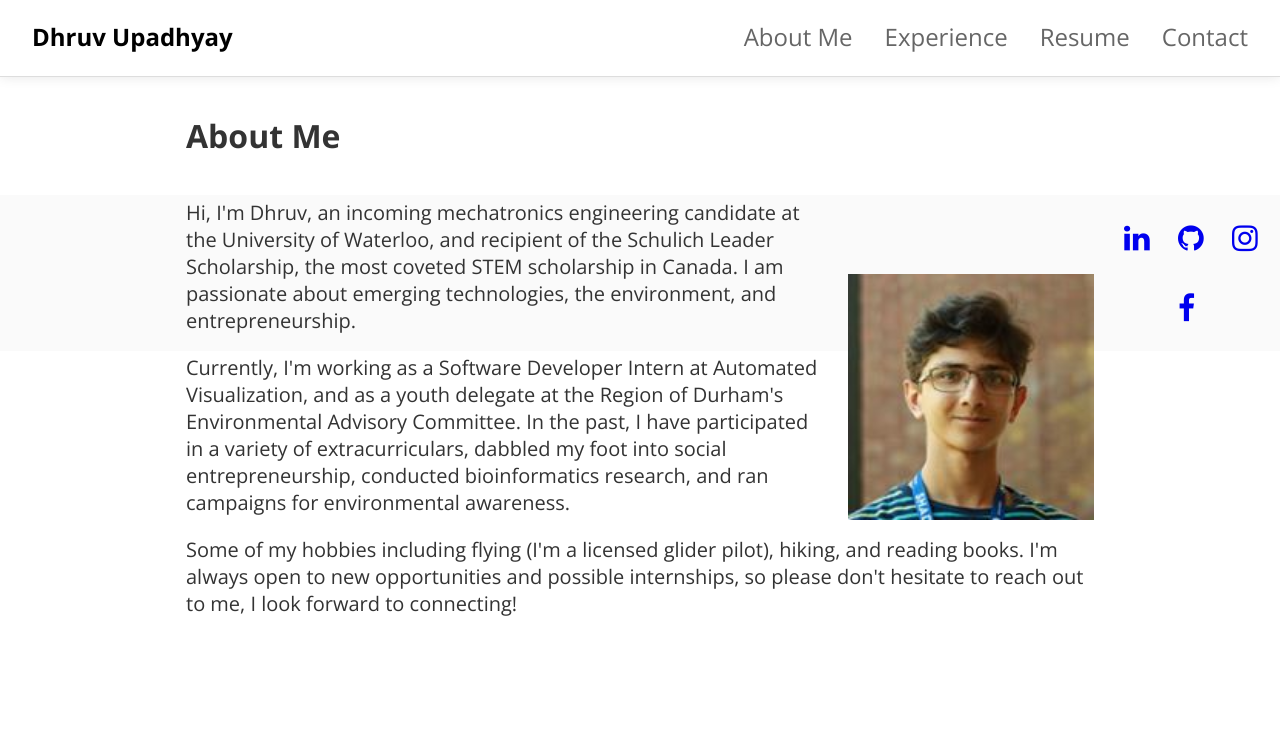
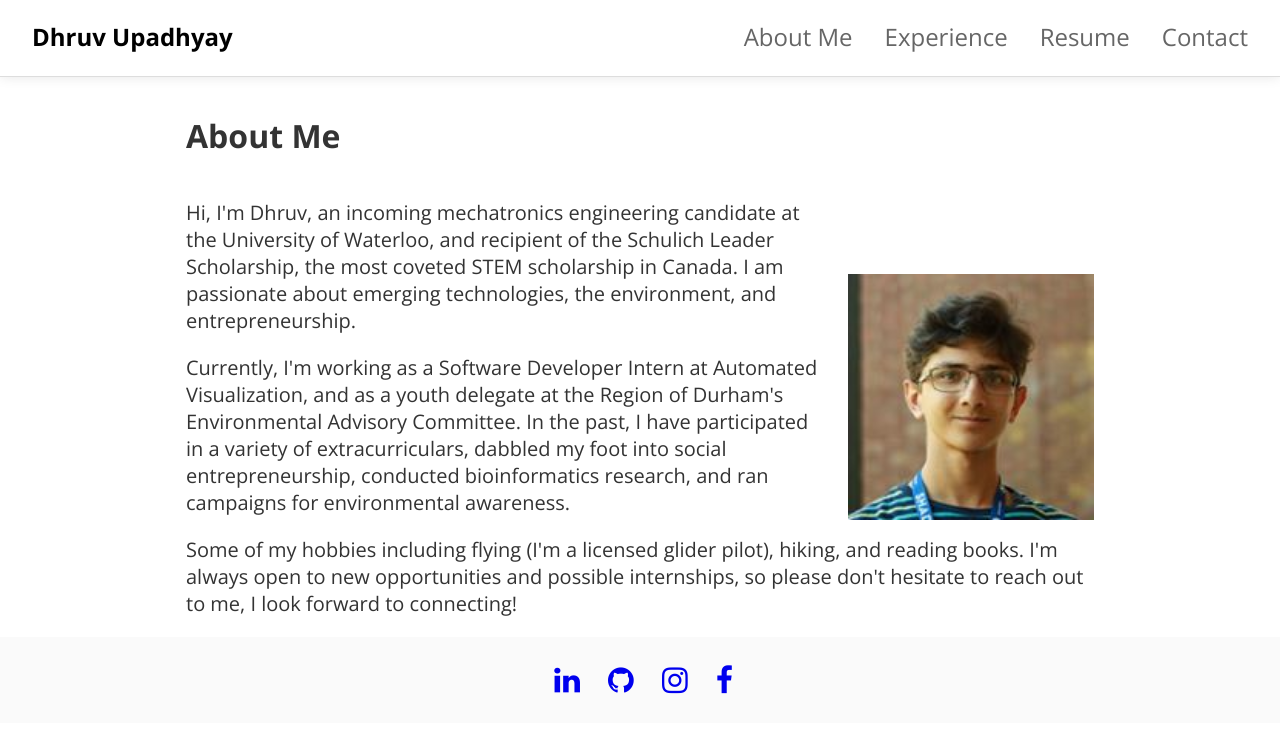
Before and after one commit to upadhyaydhruv/upadhyaydhruv.github.io, a Jekyll site: the page built from index.html, in a window 1280 px wide. Shown: the top 733 px of the page. Built offline with Jekyll 4.4.1, drawn with Linux system fonts in a browser that asks for light colours.

Commit message:
Fixed footer bug by adding clear-both

```diff
--- a/_layouts/default.html
+++ b/_layouts/default.html
@@ -14,7 +14,7 @@
 </head>
 <body>
     <nav class="main-nav">
-        <a href="#" class="main-nav__item main-nav__item--main">Dhruv Upadhyay</a>
+        <a href="{{site.baseurl}}/" class="main-nav__item main-nav__item--main">Dhruv Upadhyay</a>
         <span class="main-nav__spacer"></span>
         <a href="{{site.baseurl}}/" class="main-nav__item">About Me</a>
         <a href="{{site.baseurl}}/experience.html" class="main-nav__item">Experience</a>
--- a/style.css
+++ b/style.css
@@ -322,6 +322,7 @@ main {
     text-align: center;
     padding: 8px;
     background: #fafafa;
+    clear: both;
 }
 
 .footer-icon,
```
